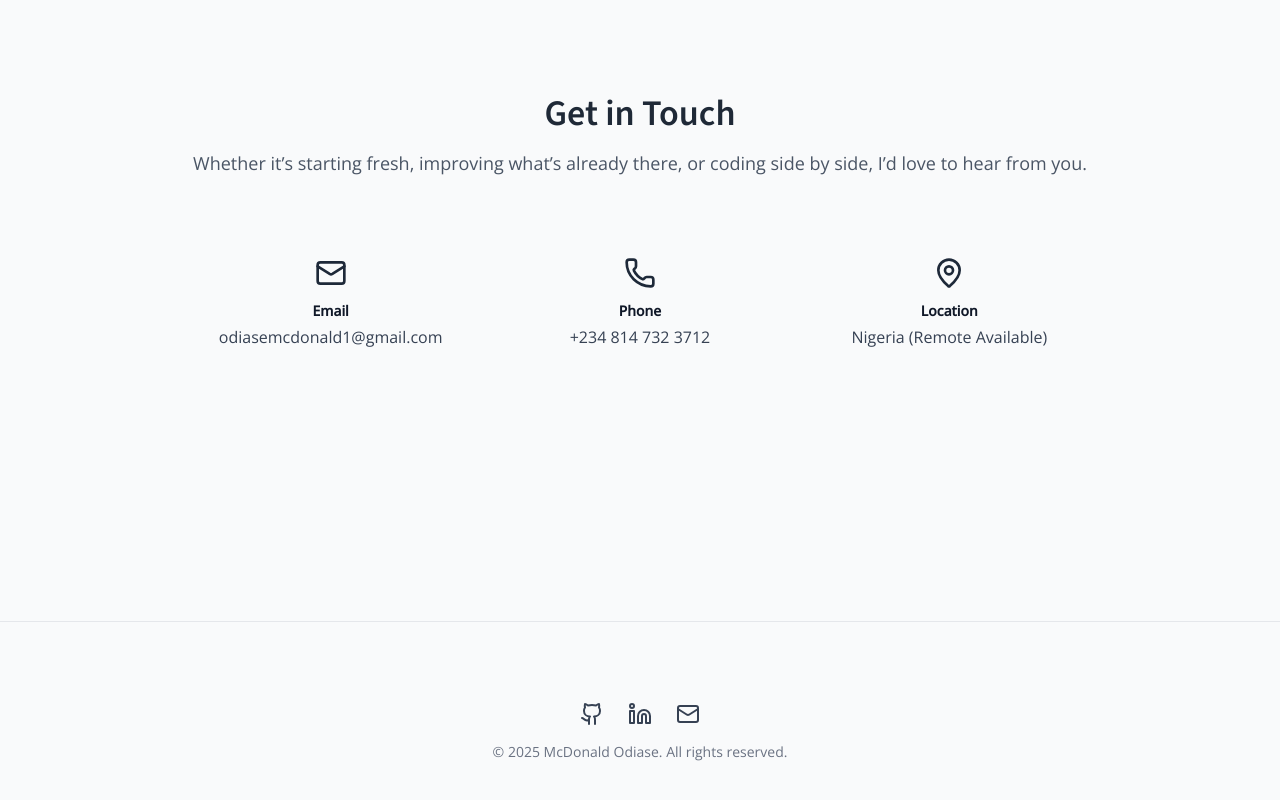
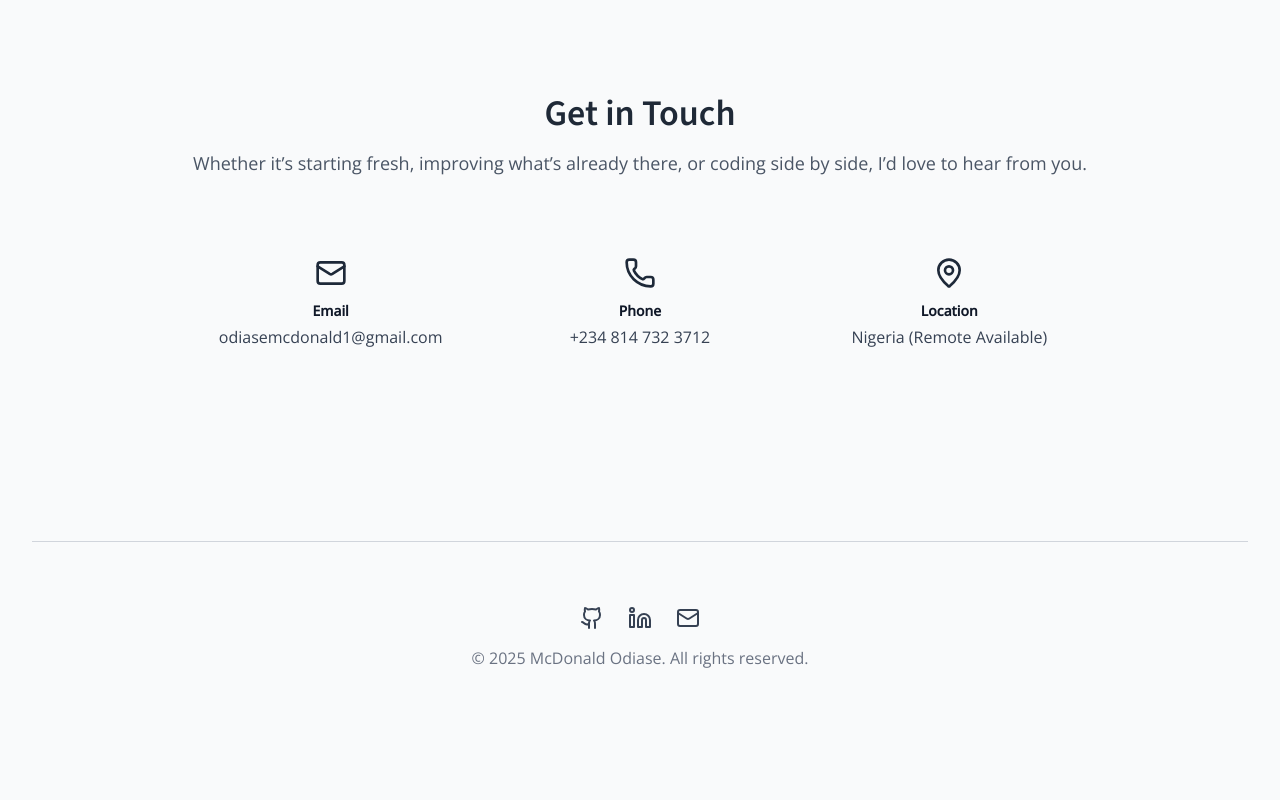
Before and after one commit to McDonald-ops/Portfolio, a React (Vite) app in the folder my-portfolio/: page / in a window 1280 px wide. Shown: the part 5518-6318 px from the top of the page. After the commit the page ends 6252 px from the top, so only its background shows below. Built offline with nearby package versions, Linux system fonts and the light colour scheme.

Commit message:
Fix: Align the footer content for better UI

```diff
--- a/my-portfolio/src/components/Footer.jsx
+++ b/my-portfolio/src/components/Footer.jsx
@@ -9,11 +9,13 @@ const socialLinks = [
 export default function Footer() {
   return (
     <>
-      {/* Full-width divider before the footer */}
-      <hr className="my-20 border-gray-200" />
+      {/* Divider aligned to floating header width */}
+      <div className="mx-auto max-w-7xl container-x">
+        <hr className="my-0 border-gray-300" />
+      </div>
 
       <footer>
-        <div className="mx-auto max-w-4xl pb-12 text-center">
+        <div className="mx-auto max-w-4xl py-16 text-center">
           {/* Social icons row */}
           <div className="flex items-center justify-center space-x-6 mb-4">
             {socialLinks.map((s) => {
@@ -34,7 +36,7 @@ export default function Footer() {
             })}
           </div>
           {/* Copyright */}
-          <p className="text-sm text-gray-500">© 2025 McDonald Odiase. All rights reserved.</p>
+          <p className="text-md text-gray-500">© 2025 McDonald Odiase. All rights reserved.</p>
         </div>
       </footer>
     </>
```
